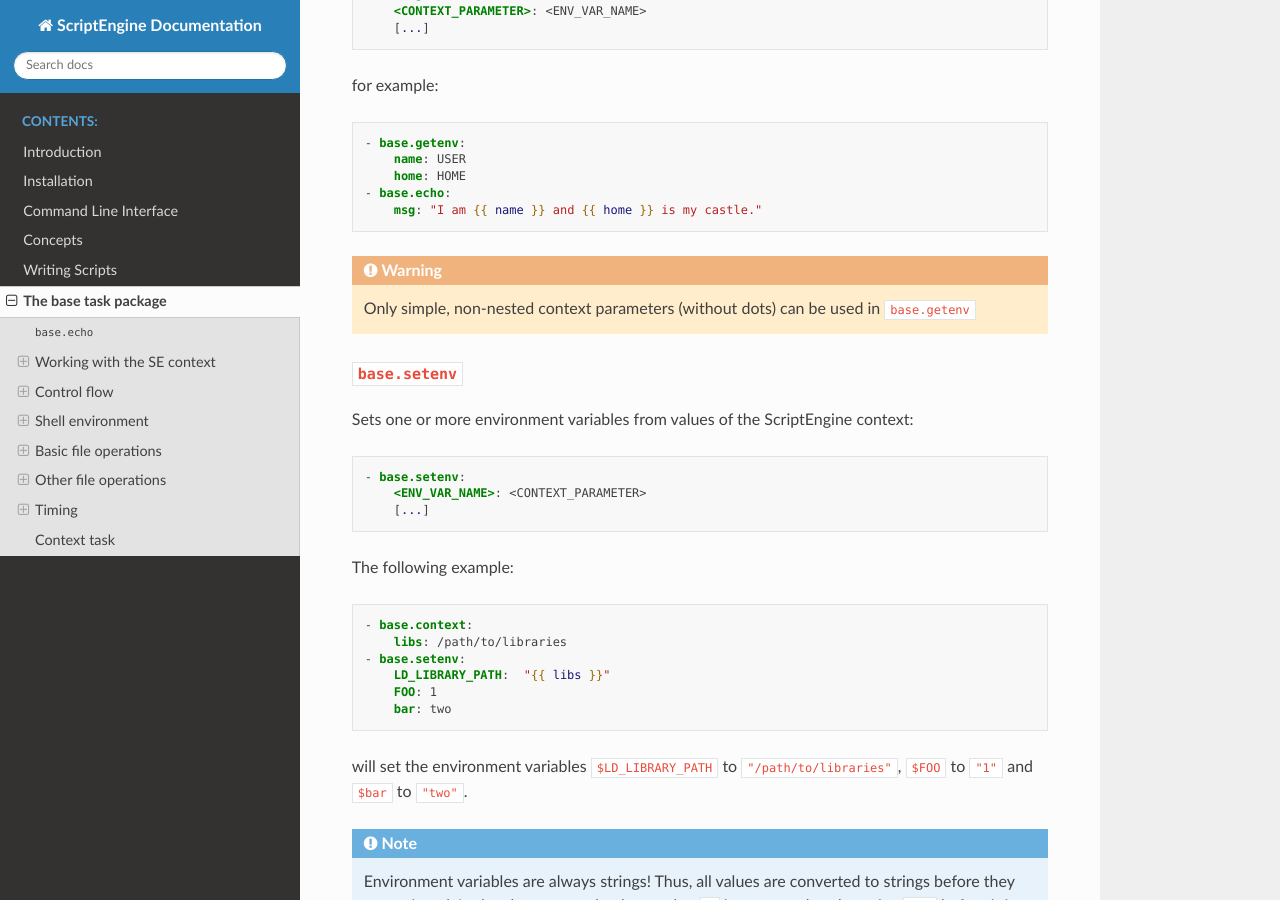
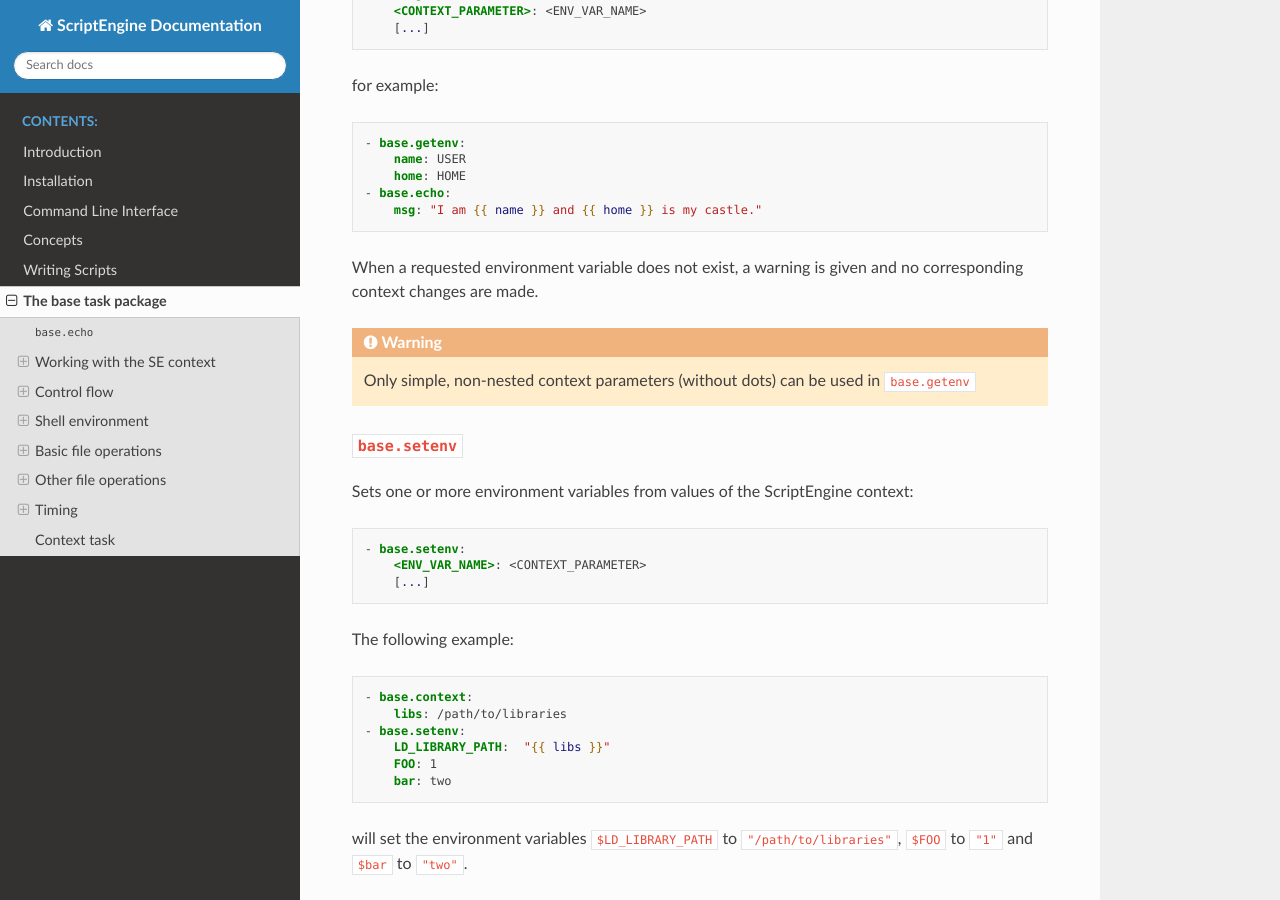
Before and after one commit to uwefladrich/scriptengine, a Sphinx documentation site: the page built from docs/sphinx/base-tasks.rst, in a window 1280 px wide and 900 px high, scrolled down 5654 px. Built offline with Sphinx 7.4.7 and the Read the Docs theme 2.0.0, drawn with Linux system fonts in a browser that asks for light colours.

Commit message:
Update base.getenv documentation

```diff
--- a/docs/sphinx/base-tasks.rst
+++ b/docs/sphinx/base-tasks.rst
@@ -272,6 +272,9 @@ for example::
         home: HOME
     - base.echo:
         msg: "I am {{ name }} and {{ home }} is my castle."
+
+When a requested environment variable does not exist, a warning is given and no
+corresponding context changes are made.
 
 .. warning::
    Only simple, non-nested context parameters (without dots) can be used in
```
